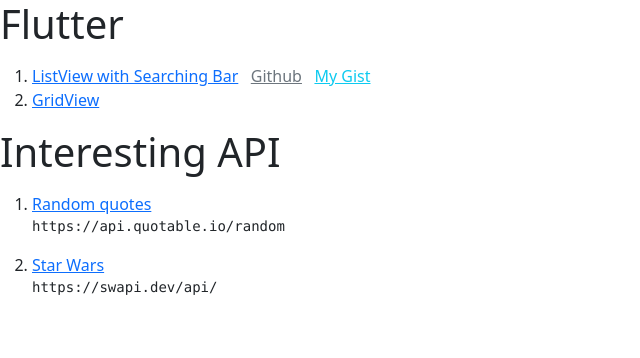
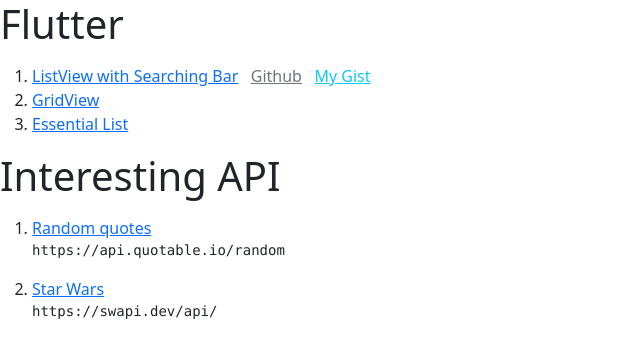
Before and after one commit to h4r1/web-reference, a plain HTML site: page index.html in a window 1280 px wide. Shown: the whole page, without its empty margins (0-640 px from the left). Drawn offline with nearby package versions, Linux system fonts and the light colour scheme.

Commit message:
Adding new link: Essential List on Flutter

```diff
--- a/index.html
+++ b/index.html
@@ -26,6 +26,9 @@
       	<li>
 <a class="link-primary" href='https://medium.com/flutterdevs/gridview-list-widget-in-flutter-1ee34010b866' target="_blank">GridView</a>
 	</li>
+      	<li>
+<a class="link-primary" href='https://medium.com/flutterdevs/exploring-flutter-essentials-lists-f334a06f5fb5' target="_blank">Essential List</a>
+	</li>
       </ol></p>
 
 <h1>Interesting API</h1>
```
